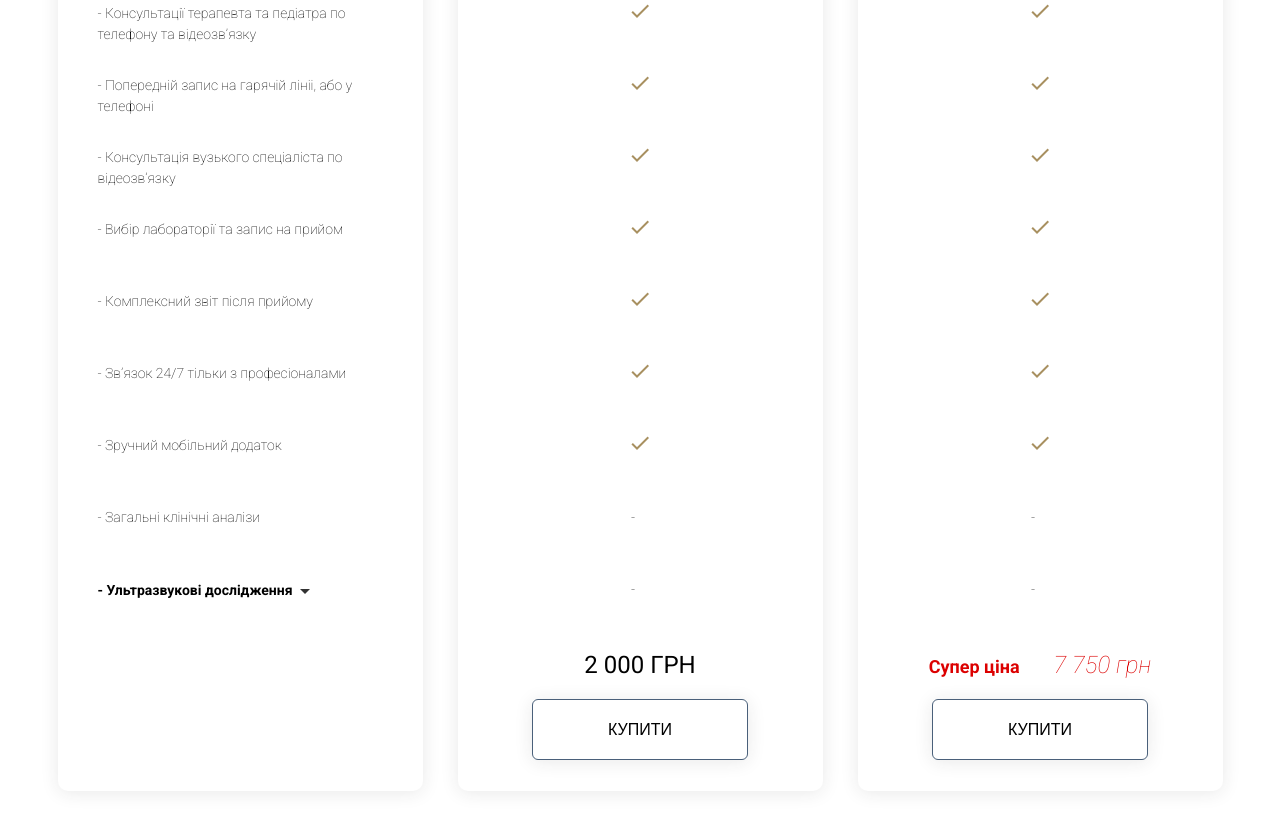
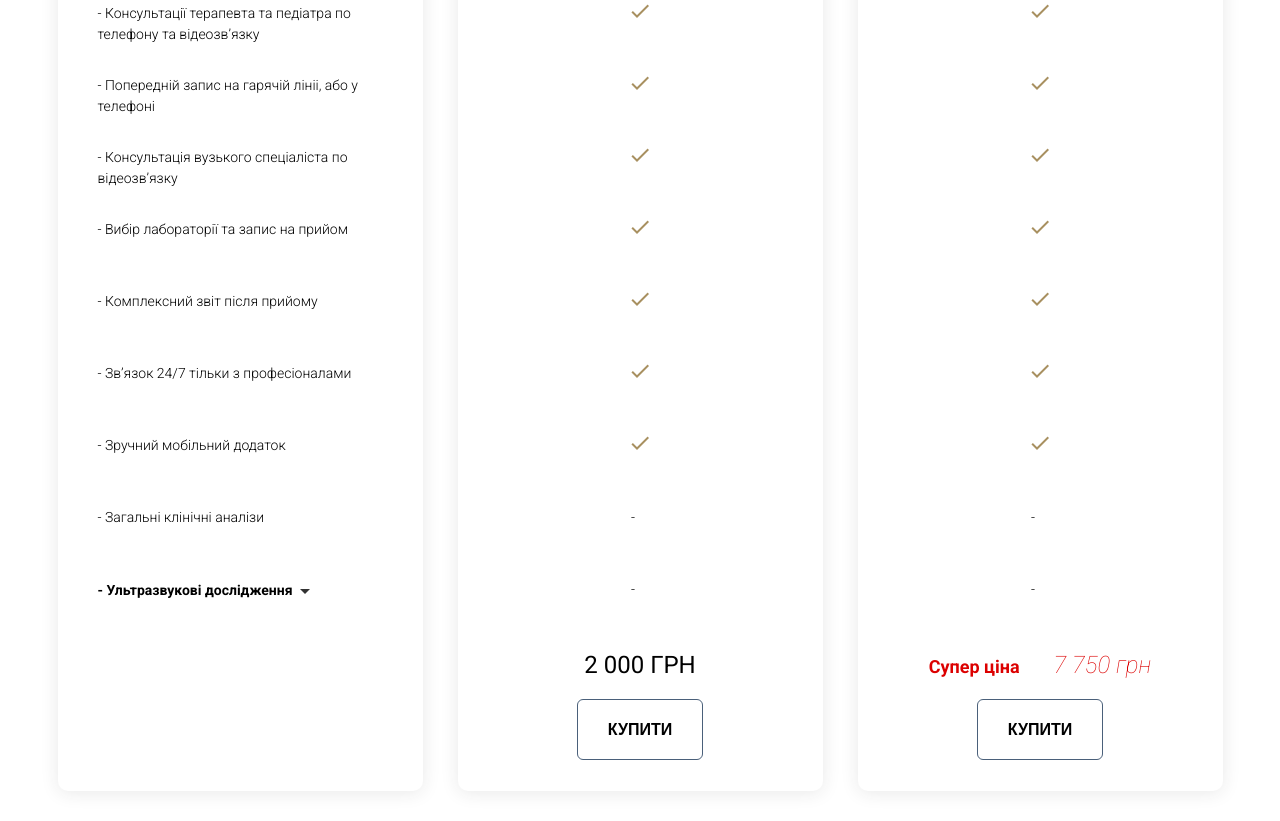
Before and after one commit to Krismigos/saved-programm-css-html, a plain HTML site: page index.html in a window 1280 px wide. Shown: the part 2319-3140 px from the top of the page. Drawn offline with Linux system fonts and the light colour scheme.

Commit message:
change Buttons

```diff
--- a/index.html
+++ b/index.html
@@ -496,7 +496,7 @@
             <li class="offers-list">-</li>
           </ul>
           <p class="offer-price">2 000 ГРН</p>
-          <button class="offer-buy">КУПИТИ</button>
+          <button class="button">КУПИТИ</button>
         </div>
 
       </div>
@@ -520,7 +520,7 @@
             <li class="offers-list">-</li>
           </ul>
           <p class="offer-price offer-price__action"><i>7 750 грн</i></p>
-          <button class="offer-buy" type="button">КУПИТИ</button>
+          <button class="button" type="button">КУПИТИ</button>
         </div>
       </div>
   </section>
--- a/style/footer.css
+++ b/style/footer.css
@@ -20,9 +20,7 @@
 
 .footer-section__link {
     text-decoration: none;
-
     color: inherit;
-
     font-size: 18px;
     font-style: normal;
     font-weight: 300;
@@ -41,8 +39,6 @@
 
 .footer-section {
     padding: 83px 0 32px;
-
-
 }
 
 .footer-lineal {
--- a/style/form-section.css
+++ b/style/form-section.css
@@ -51,36 +51,31 @@
     background-position: 324px;
 }
 
-.city__option {
-    font-size: 14px;
-}
-
 .form__buttons {
     display: flex;
     flex-direction: row;
-    justify-content: space-between;
-    align-items: center;
-    height: 59px;
+    margin: 0 auto;
     gap: 75px;
-    margin: 0 auto;
 }
 
 .button {
     text-transform: uppercase;
     font-size: 16px;
-    font-weight: 400;
     line-height: 19px;
     cursor: pointer;
     background: none;
-    border: none;
+
+
+    transition: 1ms;
+    font-weight: 600;
+    padding: 20px 30px;
+    border-radius: 6px;
+    border: 1px solid rgba(74, 96, 122, 1);
+    box-shadow: 0px 2px 18px 0px rgba(41, 41, 41, 0);
 }
 
 .button:hover {
-    transition: 0.5s;
-    font-weight: 600;
-    padding: 20px 63px;
-    border-radius: 6px;
-    border: 1px solid rgba(74, 96, 122, 1);
+    outline: 3px solid rgba(74, 96, 122, 1);
     box-shadow: 0px 2px 18px 0px rgba(41, 41, 41, 0.1);
 
 }
--- a/style/service-section.css
+++ b/style/service-section.css
@@ -98,27 +98,19 @@
     align-items: center;
 }
 
+.offers-list {
+    color: #000;
+    font-family: Roboto;
+    font-size: 14px;
+    font-style: normal;
+    font-weight: 300;
+    line-height: 21px;
+    /* 150% */
+}
+
 .drop__window:hover .offer-list__arrow,
 .drop__window:focus .offer-list__arrow {
     transform: rotate(180deg);
-}
-
-.offer-buy {
-    font-size: 16px;
-    font-weight: 400;
-    line-height: 19px;
-
-    padding: 20px 75px;
-    border-radius: 6px;
-    border: 1px;
-
-    border-radius: 6px;
-    border: 1px solid var(--color-2, #4A607A);
-    background: var(--color-body, #FFF);
-    cursor: pointer;
-    /* norm */
-    box-shadow: 0px 2px 18px 0px rgba(41, 41, 41, 0.10);
-
 }
 
 .offers-sublist {
```
